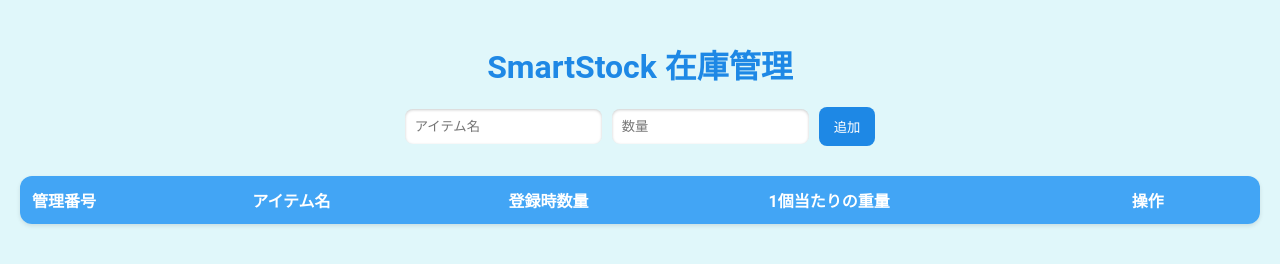
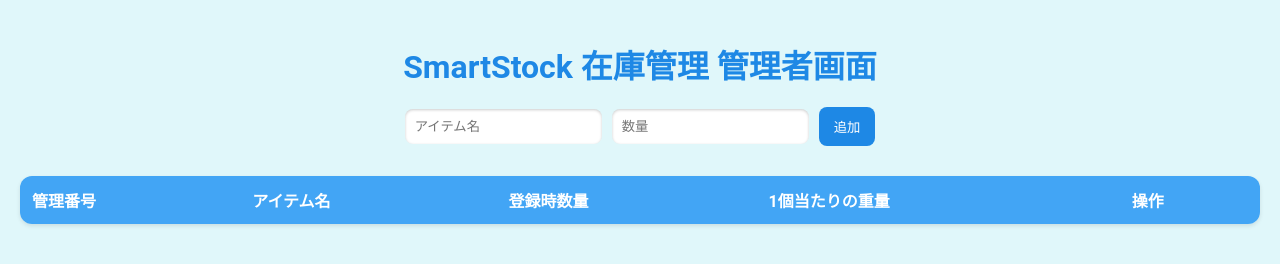
Before and after one commit to LocaLeap/SmartStock, a plain HTML site: page smartstock-app/vender/index.html in a window 1280 px wide. Drawn offline with Linux system fonts and the light colour scheme.

Commit message:
fix: 名前を更新

```diff
--- a/smartstock-app/vender/index.html
+++ b/smartstock-app/vender/index.html
@@ -5,7 +5,7 @@
     <link rel="stylesheet" type="text/css" href="style.css">
 </head>
 <body>
-    <h1>SmartStock 在庫管理</h1>
+    <h1>SmartStock 在庫管理 管理者画面</h1>
 
     <form id="inventory-form">
         <input type="text" id="item-name" placeholder="アイテム名" required>
```
